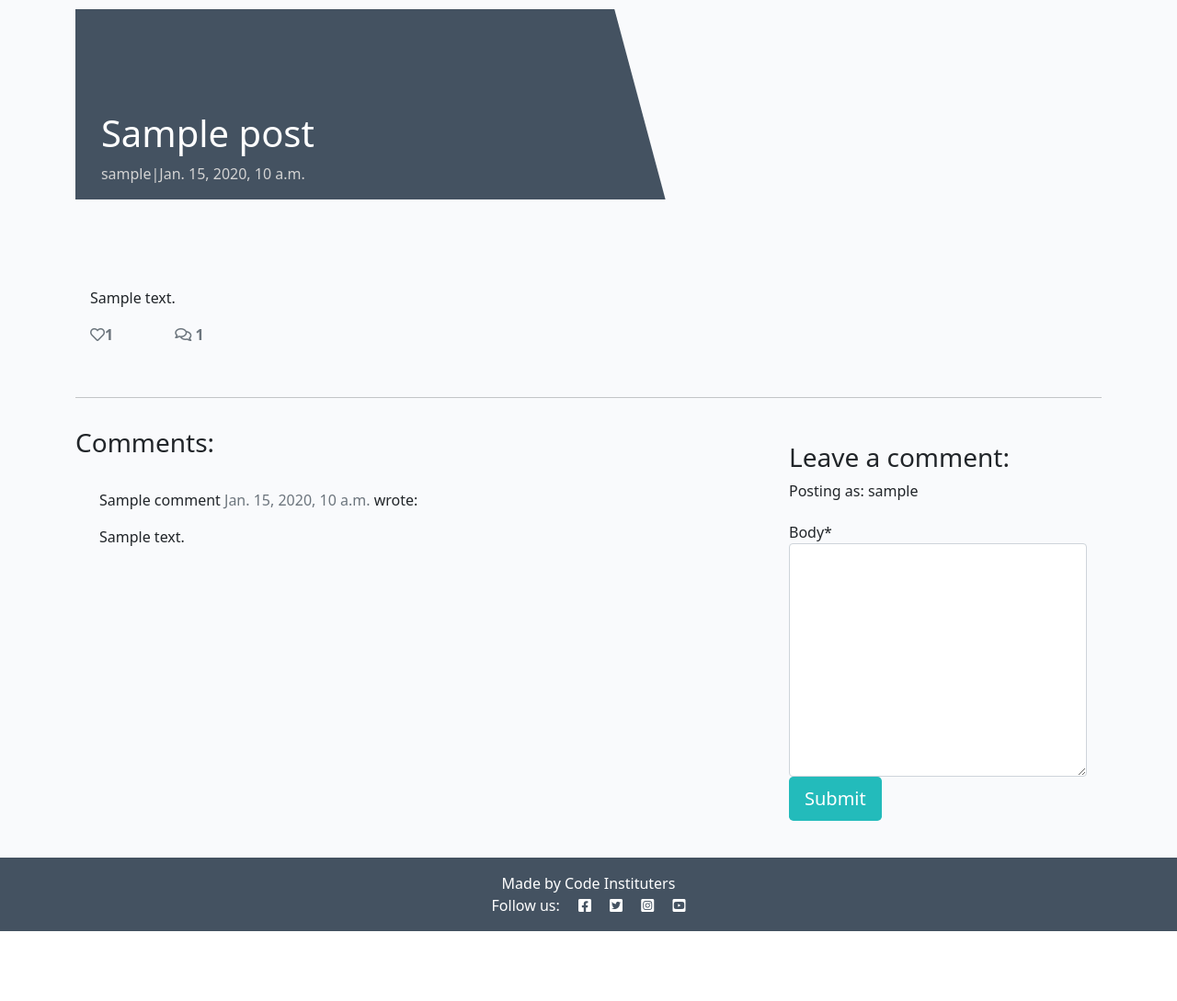
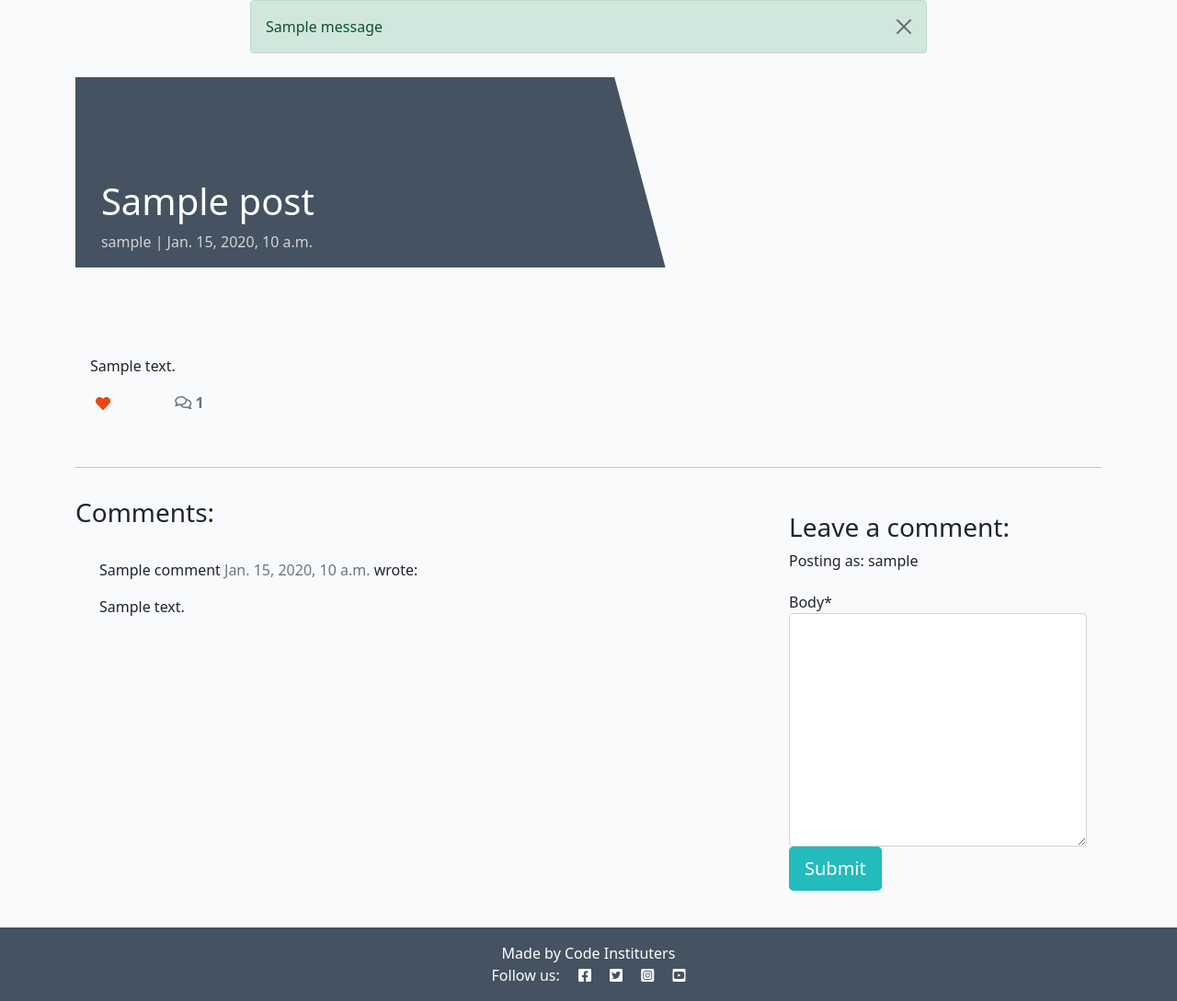
Before and after one commit to frankiesanjana/django-blog-walkthrough, a Django app: a page that uses templates/base.html in a window 1280 px wide. Shown: the part 60-1149 px from the top of the page at 92% size. Before the commit the page ends 1073 px from the top, so only its background shows below. Run offline with Django 3.2, Linux system fonts and the light colour scheme; a user stored in the database is signed in; tables that the repository leaves empty hold one stand-in row (values such as "Sample post"); one stand-in notice (Sample message) is shown; some libraries are stand-ins or nearby versions.

Commit message:
Finish form, add comments and likes

```diff
--- a/blog/urls.py
+++ b/blog/urls.py
@@ -7,4 +7,5 @@ from django.urls import path
 urlpatterns = [
     path('', views.PostList.as_view(), name='home'),
     path('<slug:slug>/', views.PostDetail.as_view(), name='post_detail'),
+    path('like/<slug:slug>', views.PostLike.as_view(), name='post_like'),
 ]
--- a/blog/views.py
+++ b/blog/views.py
@@ -1,23 +1,26 @@
-from django.shortcuts import render, get_object_or_404
+from django.shortcuts import render, get_object_or_404, reverse
 from django.views import generic, View
+from django.http import HttpResponseRedirect
 from .models import Post
 from .forms import CommentForm
 
+
 class PostList(generic.ListView):
     model = Post
-    queryset = Post.objects.filter(status=1).order_by('-created_on')
-    template_name = 'index.html'
+    queryset = Post.objects.filter(status=1).order_by("-created_on")
+    template_name = "index.html"
     paginate_by = 6
+
 
 class PostDetail(View):
 
     def get(self, request, slug, *args, **kwargs):
         queryset = Post.objects.filter(status=1)
         post = get_object_or_404(queryset, slug=slug)
-        comments = post.comments.filter(approved=True).order_by('created_on')
+        comments = post.comments.filter(approved=True).order_by("-created_on")
         liked = False
         if post.likes.filter(id=self.request.user.id).exists():
-            liked=True
+            liked = True
 
         return render(
             request,
@@ -25,7 +28,51 @@ class PostDetail(View):
             {
                 "post": post,
                 "comments": comments,
+                "commented": False,
                 "liked": liked,
                 "comment_form": CommentForm()
             },
         )
+
+    def post(self, request, slug, *args, **kwargs):
+
+        queryset = Post.objects.filter(status=1)
+        post = get_object_or_404(queryset, slug=slug)
+        comments = post.comments.filter(approved=True).order_by("-created_on")
+        liked = False
+        if post.likes.filter(id=self.request.user.id).exists():
+            liked = True
+
+        comment_form = CommentForm(data=request.POST)
+        if comment_form.is_valid():
+            comment_form.instance.email = request.user.email
+            comment_form.instance.name = request.user.username
+            comment = comment_form.save(commit=False)
+            comment.post = post
+            comment.save()
+        else:
+            comment_form = CommentForm()
+
+        return render(
+            request,
+            "post_detail.html",
+            {
+                "post": post,
+                "comments": comments,
+                "commented": True,
+                "comment_form": comment_form,
+                "liked": liked
+            },
+        )
+
+
+class PostLike(View):
+
+    def post(self, request, slug, *args, **kwargs):
+        post = get_object_or_404(Post, slug=slug)
+        if post.likes.filter(id=request.user.id).exists():
+            post.likes.remove(request.user)
+        else:
+            post.likes.add(request.user)
+
+        return HttpResponseRedirect(reverse('post_detail', args=[slug]))
--- a/templates/base.html
+++ b/templates/base.html
@@ -57,6 +57,19 @@
         </div>
     </nav>
 
+    <div class="container">
+        <div class="row">
+            <div class="col-md-8 offset-md-2">
+                {% for message in messages %}
+                <div class="alert {{ message.tags }} alert-dismissible fade show" id="msg" role="alert">
+                    {{ message | safe }}
+                    <button type="button" class="btn-close" data-bs-dismiss="alert" aria-label="Close"></button>
+                </div>
+                {% endfor %}
+            </div>
+        </div>
+    </div>
+
     <main class="flex-shrink-0 main-bg">
         {% block content %}
         <!-- Content Goes here -->
--- a/templates/post_detail.html
+++ b/templates/post_detail.html
@@ -1,5 +1,4 @@
 {% extends 'base.html' %} {% block content %}
-
 {% load crispy_forms_tags %}
 
 <div class="masthead">
@@ -7,18 +6,16 @@
         <div class="row g-0">
             <div class="col-md-6 masthead-text">
                 <!-- Post title goes in these h1 tags -->
-                <h1 class="post-title">
-                    {{ post.title }}
-                </h1>
+                <h1 class="post-title">{{ post.title }}</h1>
                 <!-- Post author goes before the | the post's created date goes after -->
-                <p class="post-subtitle"> {{ post.author }}|{{ post.created_on }} </p>
+                <p class="post-subtitle">{{ post.author }} | {{ post.created_on }}</p>
             </div>
             <div class="d-none d-md-block col-md-6 masthead-image">
                 <!-- The featured image URL goes in the src attribute -->
                 {% if "placeholder" in post.featured_image.url %}
                 <img src="https://codeinstitute.s3.amazonaws.com/fullstack/blog/default.jpg" width="100%">
                 {% else %}
-                <img src="{{ post.featured_image.url }}" width="100%">
+                <img src=" {{ post.featured_image.url }}" width="100%">
                 {% endif %}
             </div>
         </div>
@@ -31,19 +28,33 @@
             <div class="card-body">
                 <!-- The post content goes inside the card-text. -->
                 <!-- Use the | safe filter inside the template tags -->
-                <p class="card-text ">{{ post.content | safe }}</p>
+                <p class="card-text ">
+                    {{ post.content | safe }}
+                </p>
                 <div class="row">
 
                     <div class="col-1">
-                        <!-- The number of likes goes before the closing strong tag -->
-                        <strong class="text-secondary"><i class="far fa-heart"></i>{{ post.number_of_likes }}</strong>
+                        <strong>
+                            {% if user.is_authenticated %}
+                            <form class="d-inline" action="{% url 'post_like' post.slug %}" method="POST">
+                                {% csrf_token %}
+                                {% if liked %}
+                                    <button type="submit" name="blogpost_id" value="{{post.slug}}" class="btn-like"><i class="fas fa-heart"></i></button>
+                                {% else %}
+                                <button type="submit" name="blogpost_id" value="{{post.slug}}" class="btn-like"><i class="far fa-heart"></i></button>
+                                {% endif %}
+                            </form>
+                            {% else %}
+                            <span class="text-secondary"><i class="far fa-heart"></i></span>
+                            {% endif %}
+                            <span class="text-secondary"{{ post.number_of_likes }}></span>
+                        </strong>
                     </div>
                     <div class="col-1">
                         {% with comments.count as total_comments %}
                         <strong class="text-secondary"><i class="far fa-comments"></i>
                             <!-- Our total_comments variable goes before the closing strong tag -->
-                            {{ total_comments }}
-                        </strong>
+                            {{ total_comments }}</strong>
                         {% endwith %}
                     </div>
                 </div>
@@ -59,7 +70,7 @@
         <div class="col-md-8 card mb-4  mt-3 ">
             <h3>Comments:</h3>
             <div class="card-body">
-                <!-- We want a for loop inside the tags to iterate through each comment in comments -->
+                <!-- We want a for loop inside the empty control tags to iterate through each comment in comments -->
                 {% for comment in comments %}
                 <div class="comments" style="padding: 10px;">
                     <p class="font-weight-bold">
```
Also changed, not shown: codestar/settings.py (+9 -0 lines).
